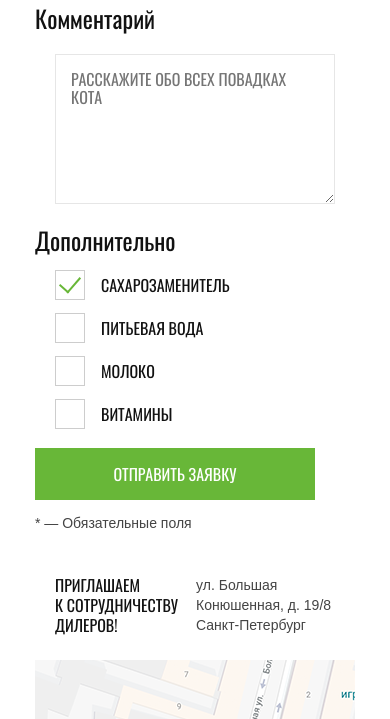
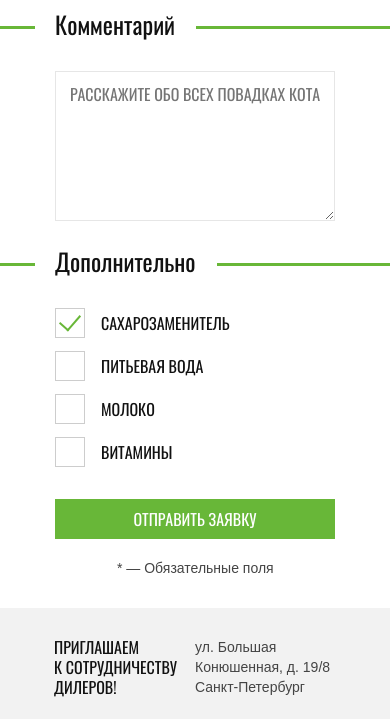
Before and after one commit to babtshe/cat-energy, a Node project: template source/program.hbs in a window 390 px wide. Shown: the part 1013-1732 px from the top of the page. Run offline with Node 20 templates, Linux system fonts and the light colour scheme; the template is opened without the code that fills it, so the values that code supplies are empty; style sheets or scripts are compiled from the project's sources; some libraries are stand-ins or nearby versions; some web fonts are replaced.

Commit message:
pp mobile done

```diff
--- a/package.json
+++ b/package.json
@@ -47,5 +47,8 @@
   ],
   "engines": {
     "node": "8.11"
+  },
+  "dependencies": {
+    "npm": "^6.0.1"
   }
 }
--- a/source/js/script.js
+++ b/source/js/script.js
@@ -3,3 +3,23 @@
 function ready() {
   console.log('script is working');
 }
+
+function initMap() {
+  var office = {lat: 59.938972, lng: 30.323051};
+  var officeIcon = {
+    url: './img/map-pin.png',
+    scaledSize: new google.maps.Size(62, 53),
+    origin: new google.maps.Point(0,0),
+    anchor: new google.maps.Point(31, 62)
+  }
+  var map = new google.maps.Map(document.getElementsByClassName('contacts__map')[0], {
+    zoom: 17,
+    center: office,
+    mapTypeId: 'roadmap'
+  });
+  var marker = new google.maps.Marker({
+    position: office,
+    icon: officeIcon,
+    map: map
+  });
+}
--- a/source/partials/footer.hbs
+++ b/source/partials/footer.hbs
@@ -8,6 +8,7 @@
       </address>
     </div>
     <div class="contacts__map">
+
       <!-- тут будет карта -->
     </div>
   </section>
--- a/source/partials/layout.hbs
+++ b/source/partials/layout.hbs
@@ -21,5 +21,8 @@
   </main>
   {{>footer}}
   <script src="js/script.js"></script>
+  <script async defer
+    src="https://maps.googleapis.com/maps/api/js?key=AIzaSyB6AsqBWBioRmGmhUVleQELxakU-Ghq_a0&callback=initMap">
+    </script>
 </body>
 </html>
--- a/source/scss/blocks/contacts.scss
+++ b/source/scss/blocks/contacts.scss
@@ -1,8 +1,23 @@
 .contacts__wrapper {
-  padding: 29px 20px 25px 20px;
+  margin: 31px 0 0 0;
+  padding: 29px 20px 25px 19px;
   display: flex;
   justify-content: flex-start;
   align-items: flex-start;
+  background-color: #f2f2f2;
+  position: relative;
+
+  &::before {
+    display: block;
+    position: absolute;
+    content: "";
+    width: 100vw;
+    height: 100%;
+    top: 0;
+    z-index: -1;
+    left: calc(-50vw + 50%);
+    background-color: #f2f2f2;
+  }
 }
 
 .contacts__slogan {
@@ -26,6 +41,15 @@
   background-repeat: no-repeat;
   background-position: bottom;
   min-height: 400px;
+  width: 100vw;
+  min-width: $media-mobile;
+  overflow-x: hidden;
+}
+
+@media (min-width: $media-mobile) {
+  .contacts__map {
+    margin-left: calc(-50vw + 50%);
+  }
 }
 
 @media (min-width: $media-tablet) {
@@ -75,17 +99,21 @@
 
   .contacts__wrapper {
     position: relative;
+    z-index: 1;
     top: 95px;
     left: 3%;
     width: 570px;
     min-height: 201px;
     background-color: #ffffff;
     padding-left: 40px;
+
+    &::before {
+      display: none;
+    }
   }
 
   .contacts__map {
     margin-top: -201px;
-    width: 100%;
     background-image: url("http://placehold.it/1300x400");
     background-size: cover;
   }
--- a/source/scss/blocks/form-food.scss
+++ b/source/scss/blocks/form-food.scss
@@ -26,6 +26,12 @@
   align-items: center;
 }
 
+.form-food__fieldset {
+  &--contact {
+    margin-bottom: -17px;
+  }
+}
+
 .form-food__field--email {
   position: relative;
 
@@ -33,8 +39,8 @@
     position: absolute;
     content: "";
     display: block;
-    top: 16px;
-    right: 34px;
+    top: 15px;
+    right: 36px;
 
     @include sprite-icon-mail;
   }
@@ -48,7 +54,7 @@
     content: "";
     display: block;
     top: 12px;
-    right: 32px;
+    right: 33px;
 
     @include sprite-icon-phone;
   }
@@ -74,7 +80,7 @@
   padding: 12px 15px;
   min-height: 43px;
   flex-grow: 1;
-  margin: 0 20px 0 14px;
+  margin: 0 21px 0 13px;
 }
 
 .form-food__input-radio {
@@ -82,7 +88,9 @@
 }
 
 .form-food__radio-wrapper {
-  margin-top: 35px;
+  margin-top: 9px;
+  outline: 1px solid #e6e6e6;
+  padding-top: 26px;
 }
 
 .form-food__label--radio {
@@ -109,17 +117,41 @@
   background-color: $theme-color-default;
 }
 
+.form-food__header-wrapper {
+  position: relative;
+  display: flex;
+  margin: 0 auto;
+  max-width: 708px;
+
+  &::before {
+    position: absolute;
+    display: block;
+    width: 100vw;
+    left: calc(50% - 50vw);
+    top: 44px;
+    z-index: -1;
+    content: "";
+    height: 3px;
+    background-color: $theme-color-default;
+  }
+}
+
 .form-food__section-header {
+  margin-top: 30px;
+  margin-bottom: 35px;
+  padding-right: 21px;
   font-size: 24px;
   line-height: 24px;
   font-family: $font-stack;
   font-weight: normal;
-  max-width: 185px;
+  max-width: 222px;
   color: #111111;
+  padding-left: 20px;
+  background-color: #ffffff;
 }
 
 .form-food__input-textarea {
-  padding: 15px;
+  padding: 13px 13px 14px 14px;
   font-family: $font-stack;
   font-size: 16px;
   line-height: 18px;
@@ -129,8 +161,12 @@
   box-shadow: none;
   width: 280px;
   min-height: 150px;
-  margin: 0 auto;
+  margin: 0 auto -2px;
   display: block;
+}
+
+.form-food__section-header--extra {
+  margin-bottom: 31px;
 }
 
 .form-food__input-checkbox {
@@ -182,6 +218,12 @@
   font-size: 16px;
   width: 280px;
   min-height: 40px;
+  padding: 10px 25px;
+  margin: 13px 0 6px 20px;
+}
+
+.form-food__required-text {
+  margin-left: 82px;
 }
 
 @media (min-width: $media-tablet) {
@@ -274,7 +316,6 @@
   }
 
   .form-food__radio-wrapper {
-    outline: 1px solid #e6e6e6;
     padding-top: 34px;
     margin: 54px 38px 41px 42px;
   }
@@ -299,21 +340,11 @@
   }
 
   .form-food__header-wrapper {
-    position: relative;
-    display: flex;
-    margin: 0 auto;
     max-width: 708px;
 
     &::before {
-      position: absolute;
-      display: block;
-      width: 100vw;
-      left: calc(50% - 50vw);
       top: 58px;
-      z-index: -1;
-      content: "";
       height: 3px;
-      background-color: $theme-color-default;
     }
   }
 
@@ -323,7 +354,6 @@
     max-width: none;
     margin-bottom: 75px;
     padding: 0 42px 0 39px;
-    background-color: #ffffff;
 
     &--extra {
       margin-bottom: 56px;
--- a/source/scss/blocks/page.scss
+++ b/source/scss/blocks/page.scss
@@ -6,12 +6,12 @@
   line-height: 18px;
   color: $font-color-default;
   font-weight: normal;
+  overflow-x: hidden;
 }
 
 @media (min-width: $media-tablet) {
   .page {
     width: $media-tablet;
-    overflow-x: hidden;
     font-size: 16px;
     line-height: 24px;
   }
```
Also changed, not shown: 1 other file.
